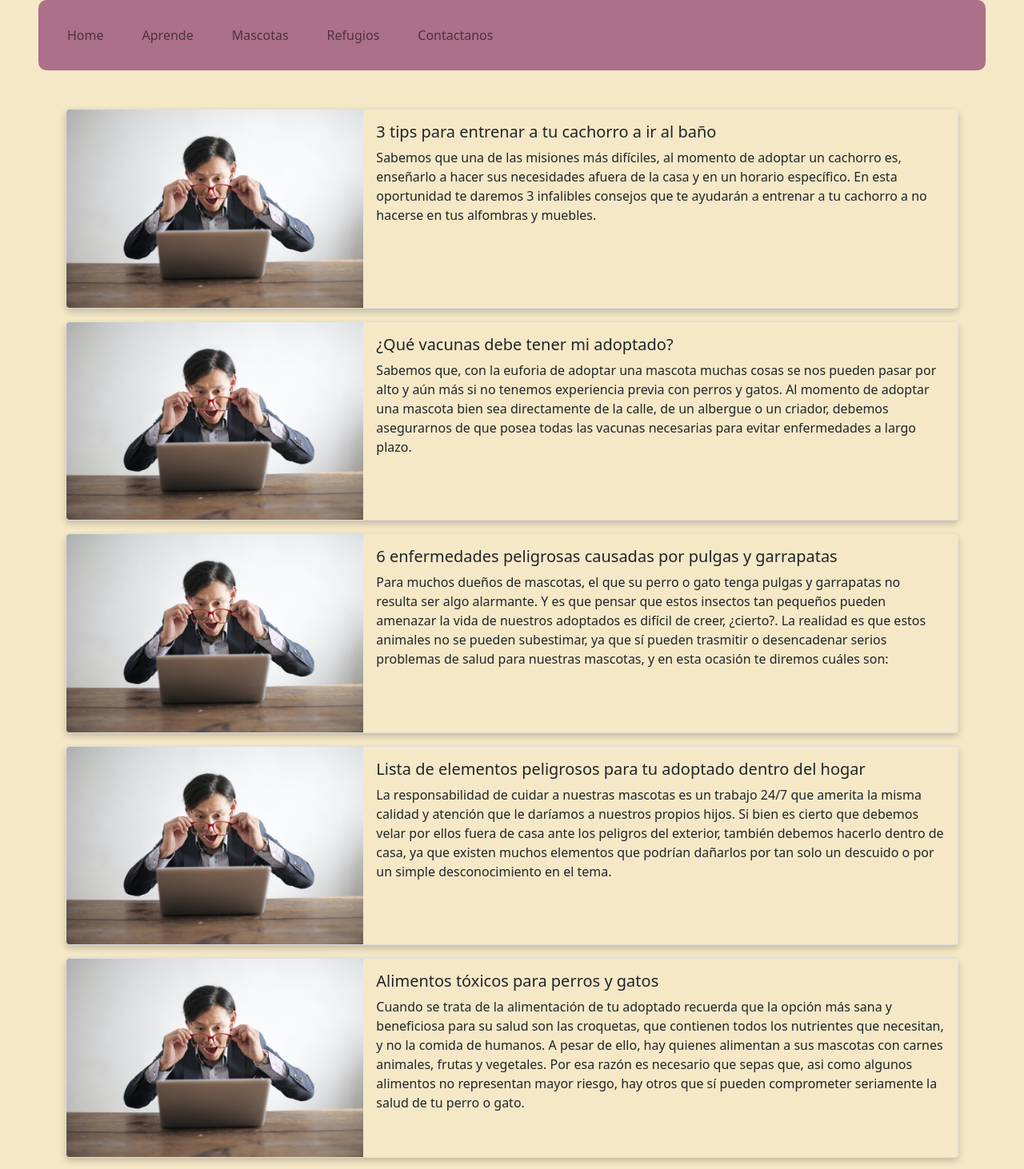
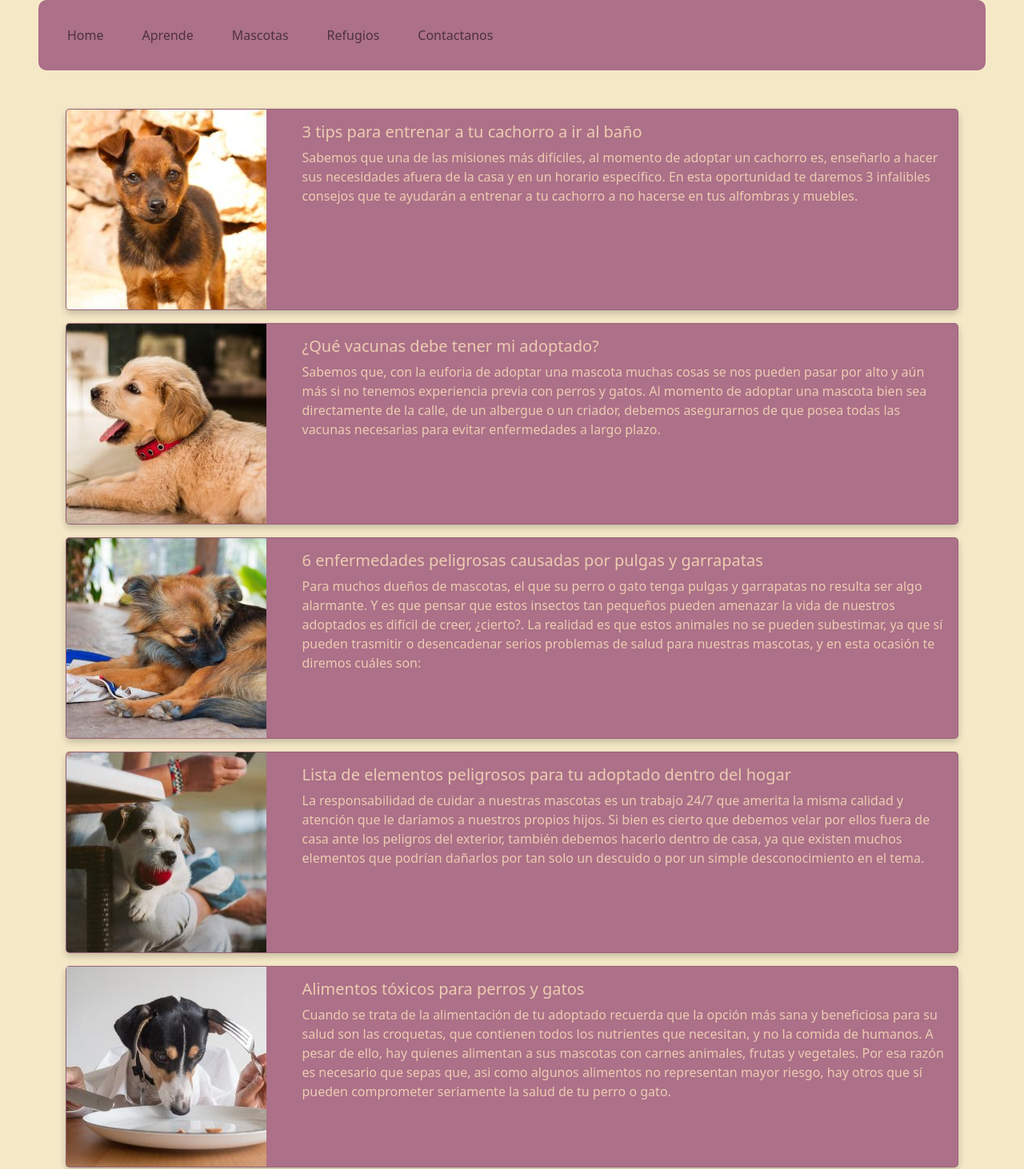
Before and after one commit to CarlosFerOrduna/Patitas, a website: page pages/aprende.html in a window 1280 px wide. Shown: the top 1462 px of the page at 80% size. Drawn offline with Linux system fonts and the light colour scheme.

Commit message:
animación aprende

```diff
--- a/pages/aprende.html
+++ b/pages/aprende.html
@@ -62,12 +62,12 @@
     <!--start cadrs-->
     <section>
         <div class="container">
-            <div class="card mb-3">
+            <div class="card mb-3 card_a text-start card_img">
                 <div class="row g-0">
-                    <div class="col">
-                        <img src="../assets/news.jpg" class="img-fluid rounded-start" alt="...">
+                    <div class="col-xxl-2 col-xl-3 col-lg-4 col-md-5 col-sm-6">
+                        <img src="../assets/aprende/cachorro_banio.jpeg" class="img-fluid rounded-start" alt="...">
                     </div>
-                    <div class="col-md-8 background">
+                    <div class="col-xxl-10 col-xl-9 col-lg-8 col-md-7 col-sm-6">
                         <div class="card-body">
                             <h5 class="card-title">3 tips para entrenar a tu cachorro a ir al baño</h5>
                             <div class="aprende">
@@ -83,12 +83,12 @@
                     </div>
                 </div>
             </div>
-            <div class="card mb-3">
+            <div class="card mb-3 card_a text-start card_img">
                 <div class="row g-0">
-                    <div class="col">
-                        <img src="../assets/news.jpg" class="img-fluid rounded-start" alt="...">
+                    <div class="col-xxl-2 col-xl-3 col-lg-4 col-md-5 col-sm-6">
+                        <img src="../assets/aprende/cachorro_vacuna.jpeg" class="img-fluid rounded-start" alt="...">
                     </div>
-                    <div class="col-md-8 background">
+                    <div class="col-xxl-10 col-xl-9 col-lg-8 col-md-7 col-sm-6">
                         <div class="card-body">
                             <h5 class="card-title">¿Qué vacunas debe tener mi adoptado?</h5>
                             <div class="aprende">
@@ -105,12 +105,12 @@
                     </div>
                 </div>
             </div>
-            <div class="card mb-3">
+            <div class="card mb-3 card_a text-start card_img">
                 <div class="row g-0">
-                    <div class="col">
-                        <img src="../assets/news.jpg" class="img-fluid rounded-start" alt="...">
+                    <div class="col-xxl-2 col-xl-3 col-lg-4 col-md-5 col-sm-6">
+                        <img src="../assets/aprende/cachorro_pulga.jpg" class="img-fluid rounded-start" alt="...">
                     </div>
-                    <div class="col-md-8 background">
+                    <div class="col-xxl-10 col-xl-9 col-lg-8 col-md-7 col-sm-6">
                         <div class="card-body">
                             <h5 class="card-title">6 enfermedades peligrosas causadas por pulgas y garrapatas</h5>
                             <div class="aprende">
@@ -131,12 +131,12 @@
                     </div>
                 </div>
             </div>
-            <div class="card mb-3">
+            <div class="card mb-3 card_a text-start card_img">
                 <div class="row g-0">
-                    <div class="col">
-                        <img src="../assets/news.jpg" class="img-fluid rounded-start" alt="...">
+                    <div class="col-xxl-2 col-xl-3 col-lg-4 col-md-5 col-sm-6">
+                        <img src="../assets/aprende/elemento_peligroso.jpeg" class="img-fluid rounded-start" alt="...">
                     </div>
-                    <div class="col-md-8 background">
+                    <div class="col-xxl-10 col-xl-9 col-lg-8 col-md-7 col-sm-6">
                         <div class="card-body">
                             <h5 class="card-title">Lista de elementos peligrosos para tu adoptado dentro del hogar</h5>
                             <div class="aprende">
@@ -152,12 +152,12 @@
                     </div>
                 </div>
             </div>
-            <div class="card mb-3">
+            <div class="card mb-3 card_a text-start card_img">
                 <div class="row g-0">
-                    <div class="col">
-                        <img src="../assets/news.jpg" class="img-fluid rounded-start" alt="...">
+                    <div class="col-xxl-2 col-xl-3 col-lg-4 col-md-5 col-sm-6">
+                        <img src="../assets/aprende/alimento_toxico.jpg" class="img-fluid" alt="...">
                     </div>
-                    <div class="col-md-8 background">
+                    <div class="col-xxl-10 col-xl-9 col-lg-8 col-md-7 col-sm-6">
                         <div class="card-body">
                             <h5 class="card-title">Alimentos tóxicos para perros y gatos</h5>
                             <div class="aprende">
@@ -178,7 +178,7 @@
             </div>
         </div>
     </section>
-<!--end cards-->
+    <!--end cards-->
 </main>
 <!--end main-->
 <!--start footer-->
--- a/scss/style.scss
+++ b/scss/style.scss
@@ -40,12 +40,19 @@ ul li {
 
 .card_a {
   text-decoration: none;
-  color: #472D2D;
+  color: #ECCCB2;
+  background-color: #AC7088;
   text-align: center;
+  border-radius: 5px;
 }
 
 .card:hover {
   box-shadow: 0 8px 16px 0 rgba(0, 0, 0, 0.2);
+}
+
+.card_img:hover{
+  transition: 0.3s;
+  transform: scale(1.05);
 }
 
 .detalle_descripcion {
```
Also changed, not shown: index.html (+3 -3 lines), assets/aprende/alimento_toxico.jpg (added), assets/aprende/cachorro_banio.jpeg (added), assets/aprende/cachorro_pulga.jpg (added), assets/aprende/cachorro_vacuna.jpeg (added), assets/aprende/elemento_peligroso.jpeg (added), assets/news.jpg (deleted), css/main.css.
